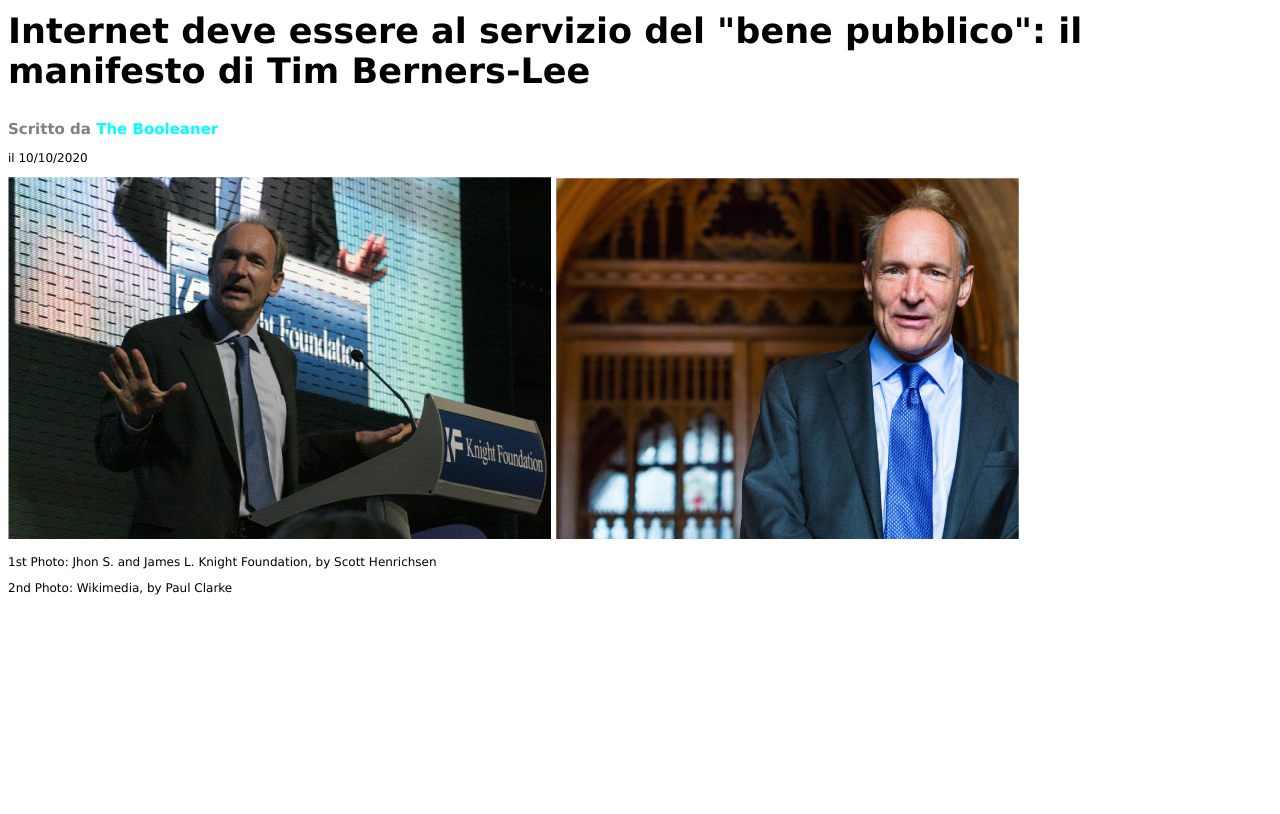
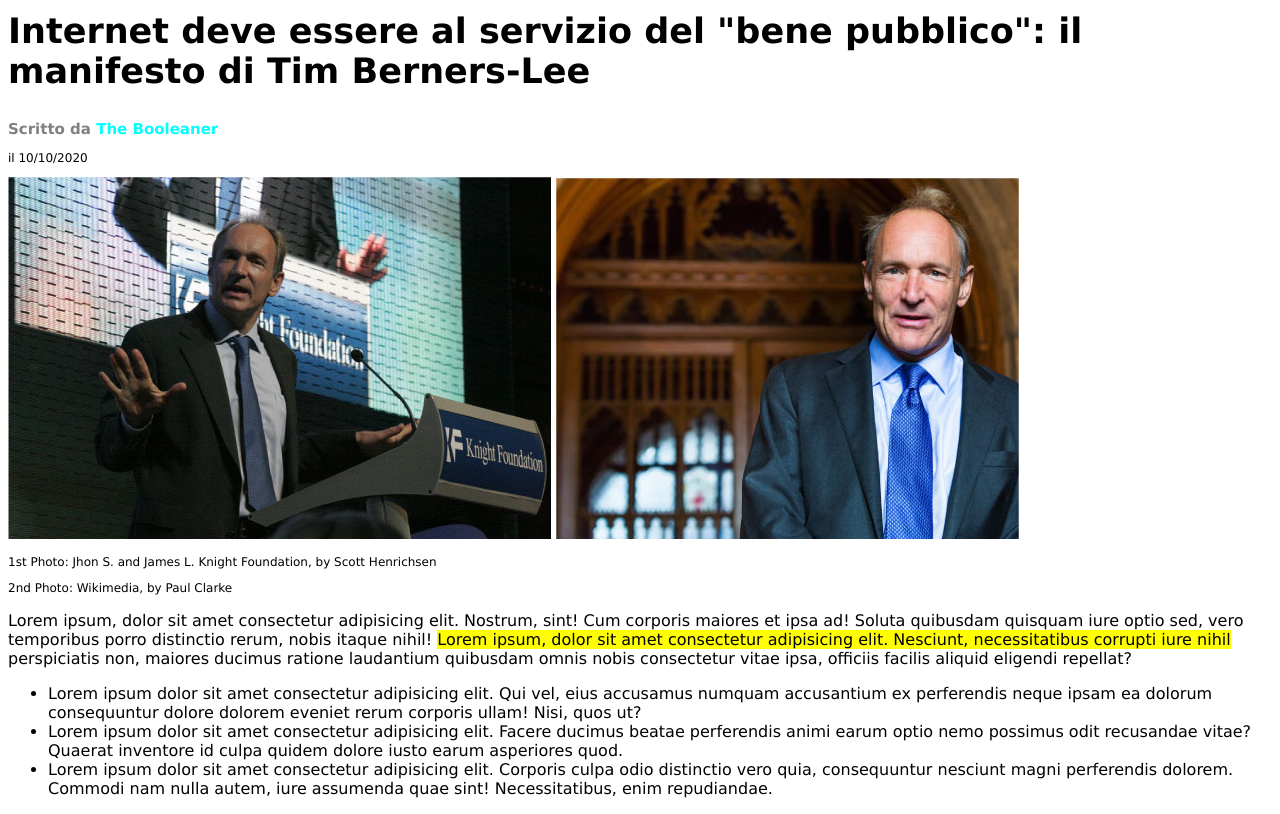
Before and after one commit to Sowwtky/html-css-booleaner, a plain HTML site: page index.html in a window 1280 px wide. Shown: the part 75-889 px from the top of the page. Before the commit the page ends 800 px from the top, so only its background shows below. Drawn offline with Linux system fonts and the light colour scheme.

Commit message:
sezione UL

```diff
--- a/index.html
+++ b/index.html
@@ -49,11 +49,21 @@
         </section>
         <!--fine sezione foto + descrizione-->
         <!--inizio sezione testo semplice 1-->
-        <section></section>
+        <section>
+            <p>
+                Lorem ipsum, dolor sit amet consectetur adipisicing elit. Nostrum, sint! Cum corporis maiores et ipsa ad! Soluta quibusdam quisquam iure optio sed, vero temporibus porro distinctio rerum, nobis itaque nihil! <span class="testo-sottolineato">Lorem ipsum, dolor sit amet consectetur adipisicing elit. Nesciunt, necessitatibus corrupti iure nihil</span> perspiciatis non, maiores ducimus ratione laudantium quibusdam omnis nobis consectetur vitae ipsa, officiis facilis aliquid eligendi repellat?
+            </p>
+        </section>
         <!--fine sezione testo semplice 1-->
-        <!--Inizio sezione OL-->
-        <section></section>
-        <!--fine sezione OL-->
+        <!--Inizio sezione UL-->
+        <section>
+            <ul>
+                <li>Lorem ipsum dolor sit amet consectetur adipisicing elit. Qui vel, eius accusamus numquam accusantium ex perferendis neque ipsam ea dolorum consequuntur dolore dolorem eveniet rerum corporis ullam! Nisi, quos ut?</li>
+                <li>Lorem ipsum dolor sit amet consectetur adipisicing elit. Facere ducimus beatae perferendis animi earum optio nemo possimus odit recusandae vitae? Quaerat inventore id culpa quidem dolore iusto earum asperiores quod.</li>
+                <li>Lorem ipsum dolor sit amet consectetur adipisicing elit. Corporis culpa odio distinctio vero quia, consequuntur nesciunt magni perferendis dolorem. Commodi nam nulla autem, iure assumenda quae sint! Necessitatibus, enim repudiandae.</li>
+            </ul>
+        </section>
+        <!--fine sezione UL-->
         <!--inizio sezione tabella-->
         <section></section>
         <!--fine sezione tabella-->
--- a/style.css
+++ b/style.css
@@ -30,3 +30,8 @@ h2 {
 .testo-piccolo {
     font-size: 12px;
 }
+/*fine ridimensionamento font data*/
+/*inizio bg testo sottolineato*/
+.testo-sottolineato {
+    background-color: yellow;
+}
```
